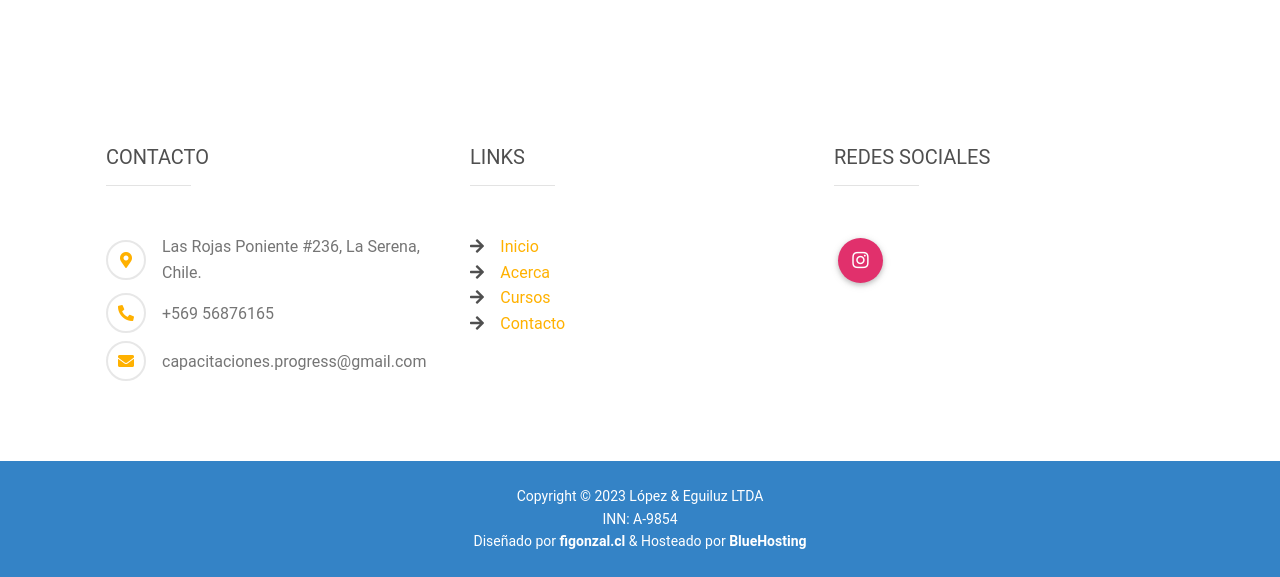
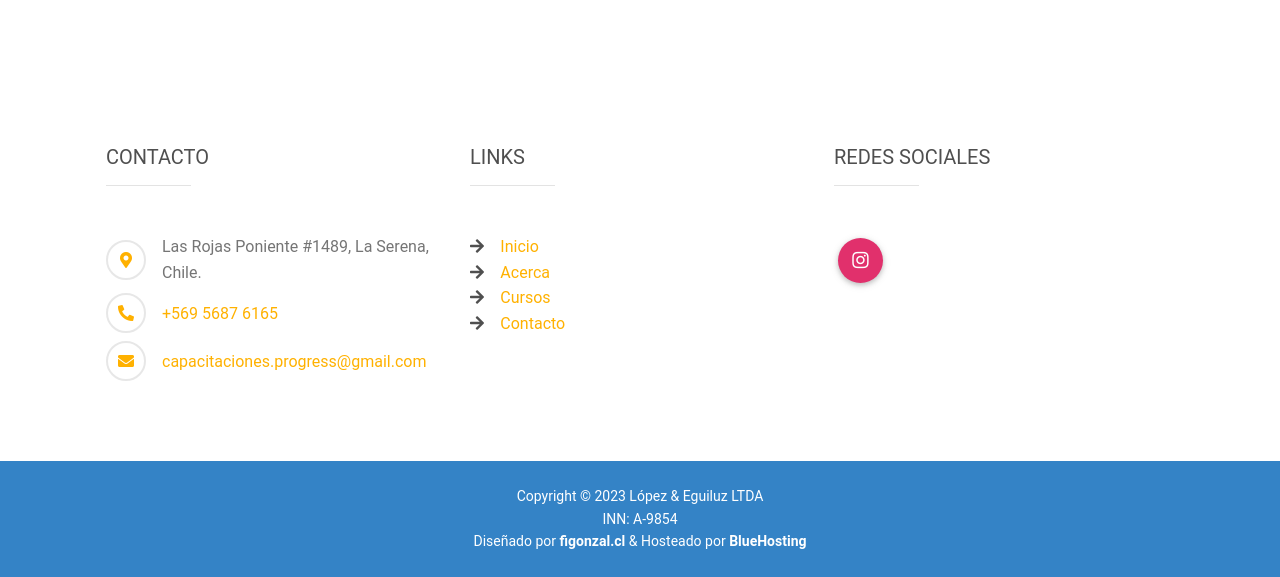
Before and after one commit to figonzal1/progresscap.cl, a PHP site: page / in a window 1280 px wide. Shown: the part 4401-4978 px from the top of the page. Run offline with PHP 8.4, Linux system fonts and the light colour scheme.

Commit message:
Link de wsp & link para email

```diff
--- a/index.php
+++ b/index.php
@@ -405,7 +405,7 @@ header('Accept-Encoding: gzip, compress, br');
                                     </div>
 
                                     <div class="ms-3 flex-grow-1">
-                                        <p class="text-muted m-0 ">Las Rojas Poniente #236, La Serena, Chile.</p>
+                                        <p class="text-muted m-0 ">Las Rojas Poniente #1489, La Serena, Chile.</p>
                                     </div>
 
                                 </div>
@@ -415,11 +415,11 @@ header('Accept-Encoding: gzip, compress, br');
                                 <div class="d-flex justify-content-start align-items-center mb-2">
 
                                     <div class="icon-background-md d-flex justify-content-center align-items-center flex-shrink-0">
-                                        <em class="fas fa-phone-alt icon"></em>
+                                    <a href="https://api.whatsapp.com/send?phone=56956876165" target="_blank"  rel="noopener noreferrer nofollow"><em class="fas fa-phone-alt icon"></em></a>
                                     </div>
 
                                     <div class="ms-3 flex-grow-1">
-                                        <p class="text-muted m-0 ">+569 56876165</p>
+                                        <p class="text-muted m-0 "><a href="https://api.whatsapp.com/send?phone=56956876165" target="_blank"  rel="noopener noreferrer nofollow">+569 5687 6165</a></p>
                                     </div>
 
                                 </div>
@@ -429,11 +429,11 @@ header('Accept-Encoding: gzip, compress, br');
                                 <div class="d-flex justify-content-start align-items-center mb-2">
 
                                     <div class="icon-background-md d-flex justify-content-center align-items-center flex-shrink-0">
-                                        <em class="fas fa-envelope icon"></em>
+                                    <p class="text-muted m-0 "><a href="mailto:capacitaciones.progress@gmail.com"><em class="fas fa-envelope icon"></em></a></p>
                                     </div>
 
                                     <div class="ms-3 flex-grow-1">
-                                        <p class="text-muted m-0 ">capacitaciones.progress@gmail.com</p>
+                                        <p class="text-muted m-0 "><a href="mailto:capacitaciones.progress@gmail.com">capacitaciones.progress@gmail.com</a></p>
                                     </div>
 
                                 </div>
```
